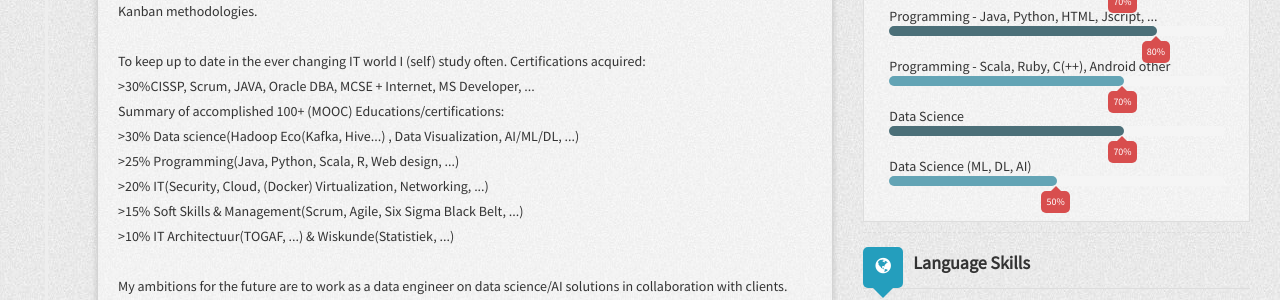
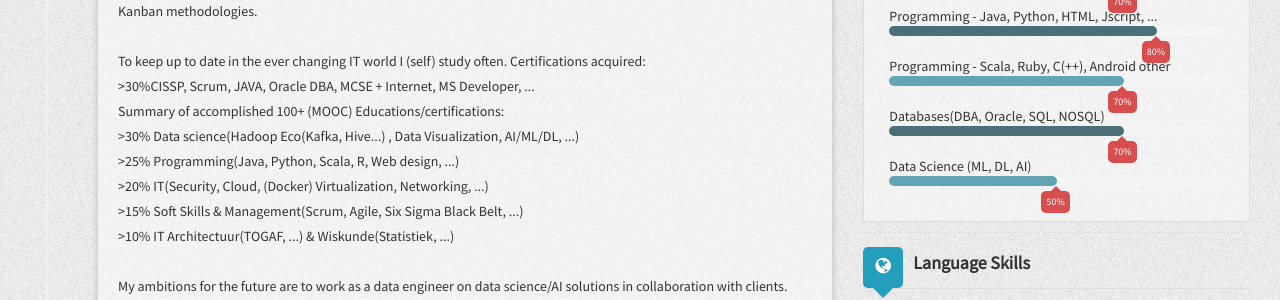
Before and after one commit to NilsKuhler/resumecard, a Jekyll site: the page built from index.html, in a window 1280 px wide and 900 px high. Shown: the part 447-747 px from the top of the window. Built offline with Jekyll 4.4.1, drawn with Linux system fonts in a browser that asks for light colours; nearby versions of some CDN libraries.

Commit message:
changed skill setting

```diff
--- a/_config.yml
+++ b/_config.yml
@@ -196,7 +196,7 @@ author:
       name: Programming - Scala, Ruby, C(++), Android other
       percentage: 70%
     - skill3:
-      name: Data Science
+      name: Databases(DBA, Oracle, SQL, NOSQL)
       percentage: 70%
     - skill6:
       name: Data Science (ML, DL, AI)
```
